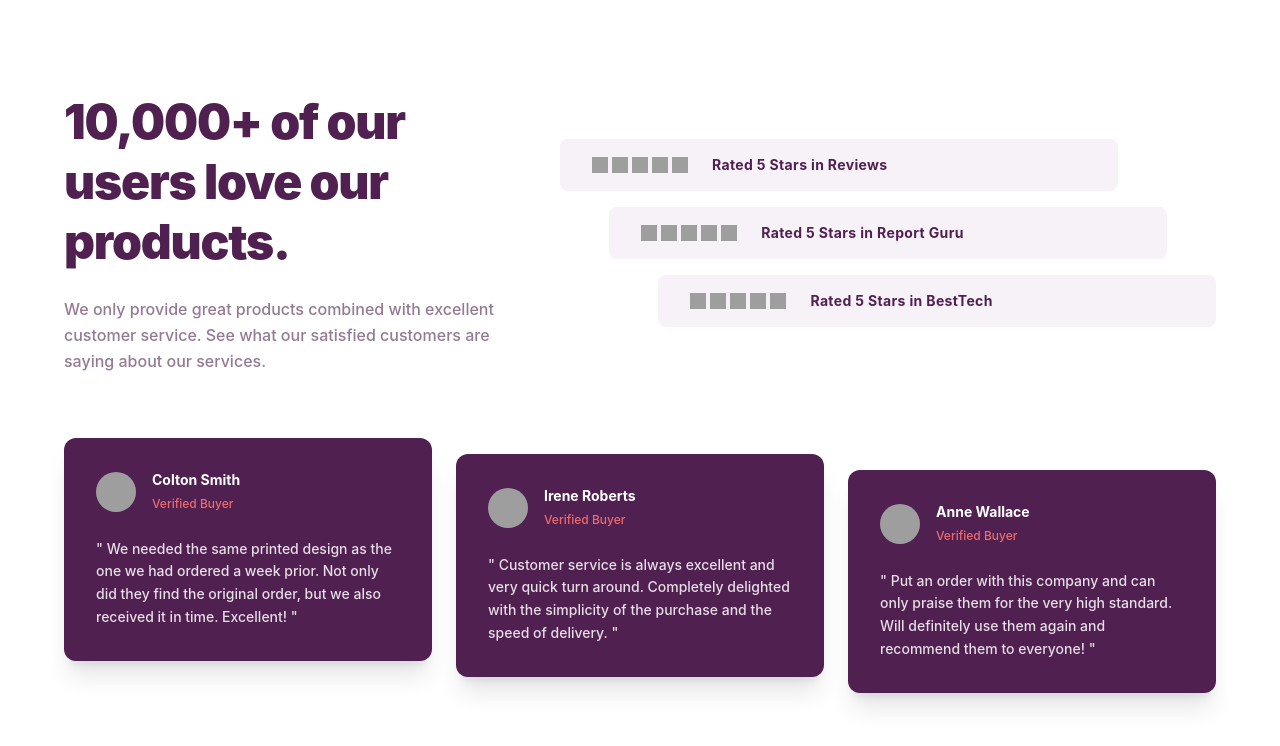
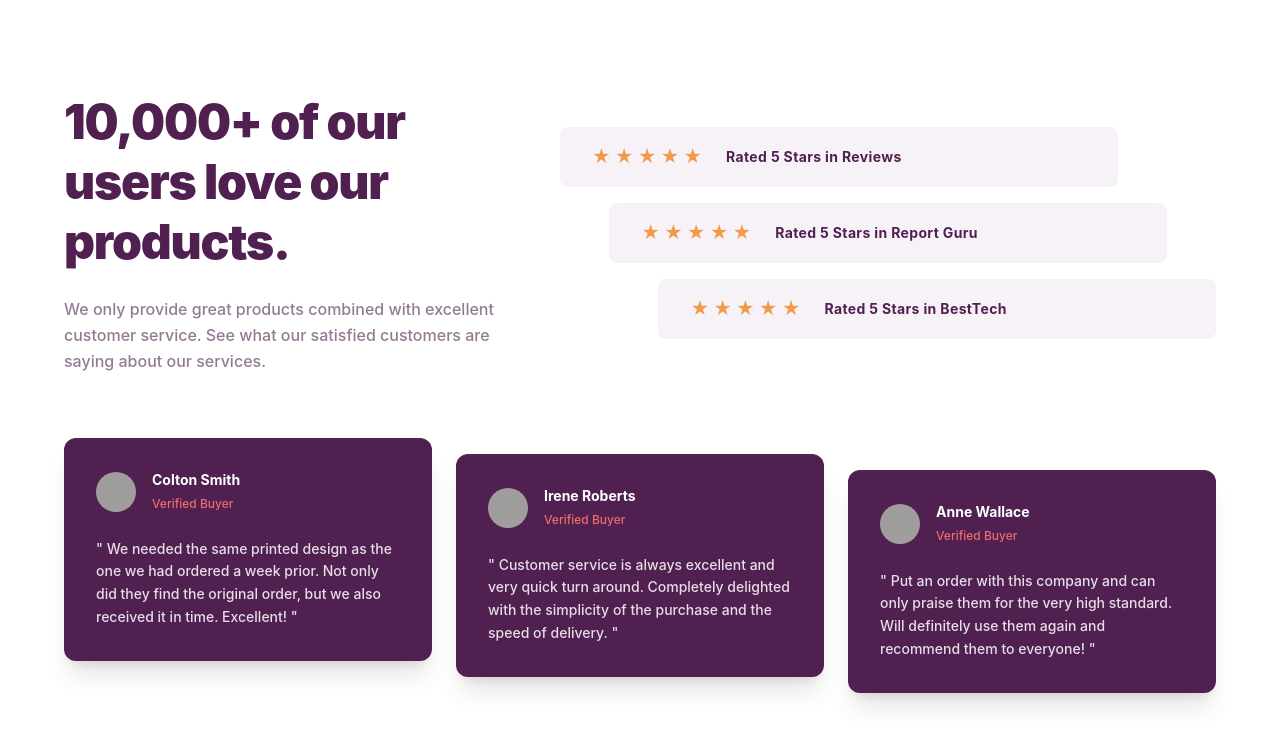
Before and after one commit to jurnttt/my-first-react-app, a React (Vite) app: page / in a window 1280 px wide. Shown: the top 746 px of the page. Built offline with nearby package versions, Linux system fonts and the light colour scheme; grey boxes are pictures that could not be loaded.

Commit message:
Add images to page

```diff
--- a/src/App.jsx
+++ b/src/App.jsx
@@ -1,16 +1,10 @@
 import React from 'react';
-import starIcon from './images/icon_star.svg';
 
 // Reusable Star Component
 const Stars = () => (
-  <div className="flex gap-1">
+  <div className="flex gap-1 text-[#f2994a]">
     {[...Array(5)].map((_, i) => (
-      <img
-        key={i}
-        src={starIcon}
-        alt="Star Rating"
-        className="w-4 h-4" // 👈 Adjust the width and height here
-      />
+      <span key={i} className="text-lg">★</span>
     ))}
   </div>
 );
```
Also changed, not shown: public/icon-star.svg (deleted).
